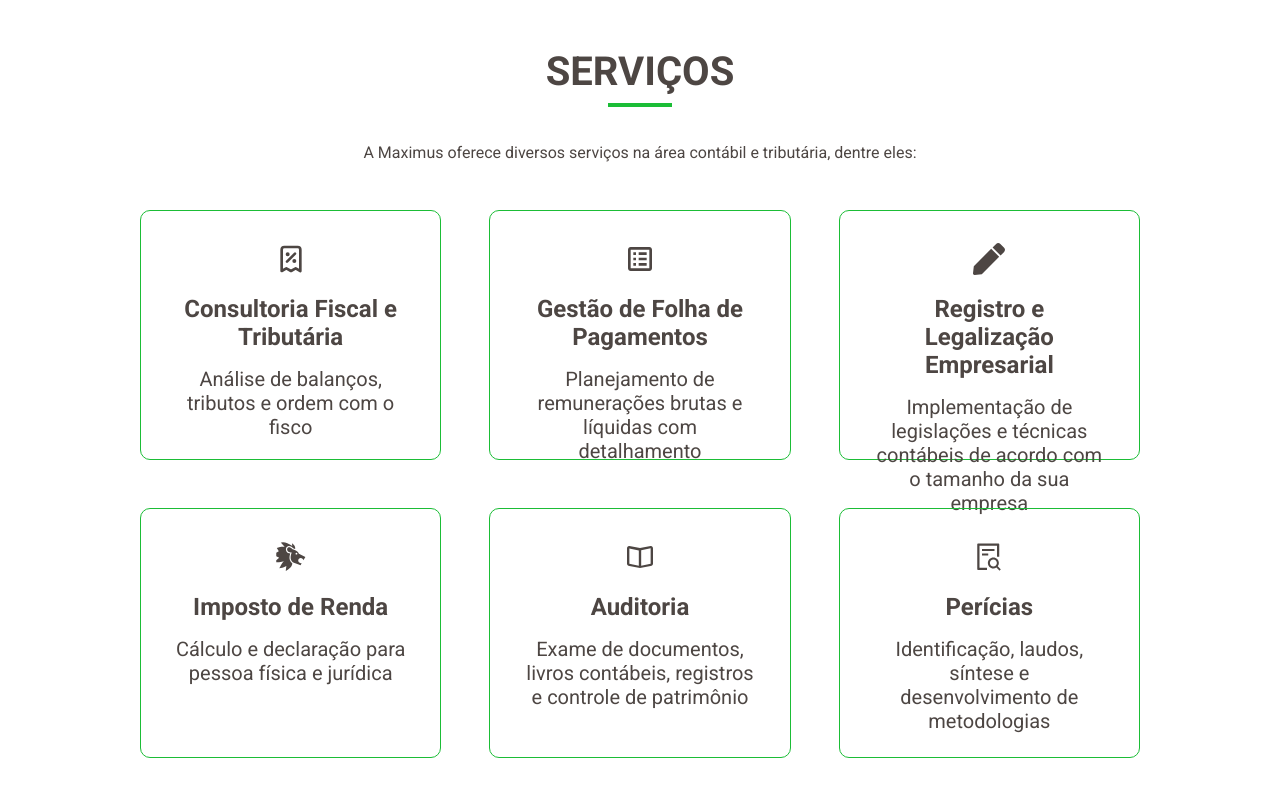
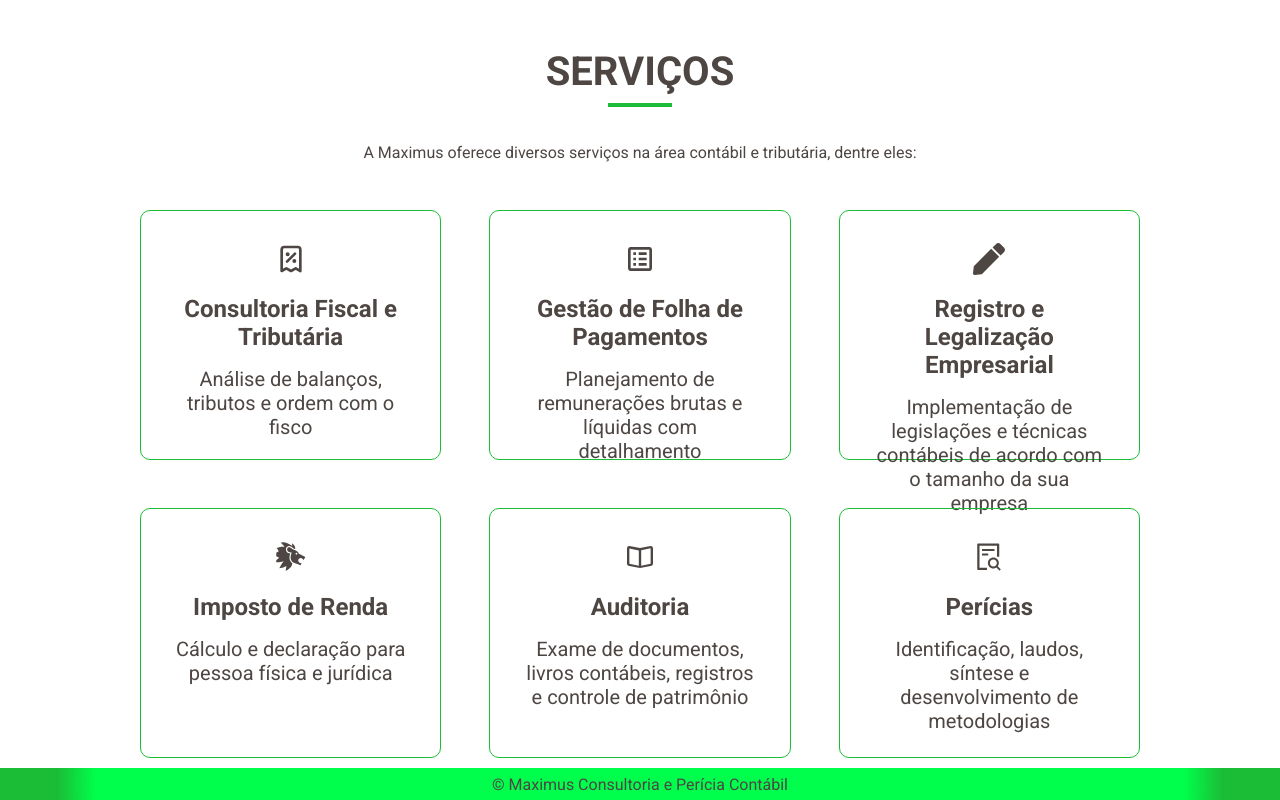
Before and after one commit to Fafaew/consultoria-maximus-react, a React (Create React App) app: page / in a window 1280 px wide. Shown: the part 1290-2090 px from the top of the page. Before the commit the page ends 2048 px from the top, so only its background shows below. Built offline with nearby package versions, Linux system fonts and the light colour scheme.

Commit message:
Added footer

```diff
--- a/src/App.jsx
+++ b/src/App.jsx
@@ -1,4 +1,5 @@
 import './App.scss';
+import Footer from './Components/Footer/Footer';
 import Navbar from './Components/Navbar/Navbar';
 import { Outlet } from 'react-router-dom';
 
@@ -7,6 +8,7 @@ function App() {
     <>
       <Navbar />
       <Outlet />
+      <Footer />
     </>
   );
 }
--- /dev/null
+++ b/src/Components/Footer/Footer.jsx
@@ -0,0 +1,12 @@
+import React from 'react'
+import styles from './Footer.module.scss';
+
+const Footer = () => {
+  return (
+    <div className={styles.footerContainer}>
+      <p className={styles.footerText}>© Maximus Consultoria e Perícia Contábil</p>
+    </div>
+  )
+}
+
+export default Footer
--- /dev/null
+++ b/src/Components/Footer/Footer.module.scss
@@ -0,0 +1,16 @@
+@import '../../FunctionStyles/breakpoints';
+@import '../../FunctionStyles/variables';
+
+.footerContainer {
+  text-align: center;
+
+  background: radial-gradient(circle, rgba(0,255,76,1) 85%, rgba(27,189,54,1) 91%, rgba(27,189,54,1) 95%);
+
+  .footerText {
+    display: flex;
+    font-weight: 500;
+    height: 2rem;
+    justify-content: center;
+    align-items: center;
+  }
+}
--- a/src/Components/Services/Services.module.scss
+++ b/src/Components/Services/Services.module.scss
@@ -4,7 +4,6 @@
 .servicesContainer {
   margin-top: 2rem;
   padding: 40px 32px;
-  height: 90vh;
 
   @include media-lg {
     margin-top: 0;
```
